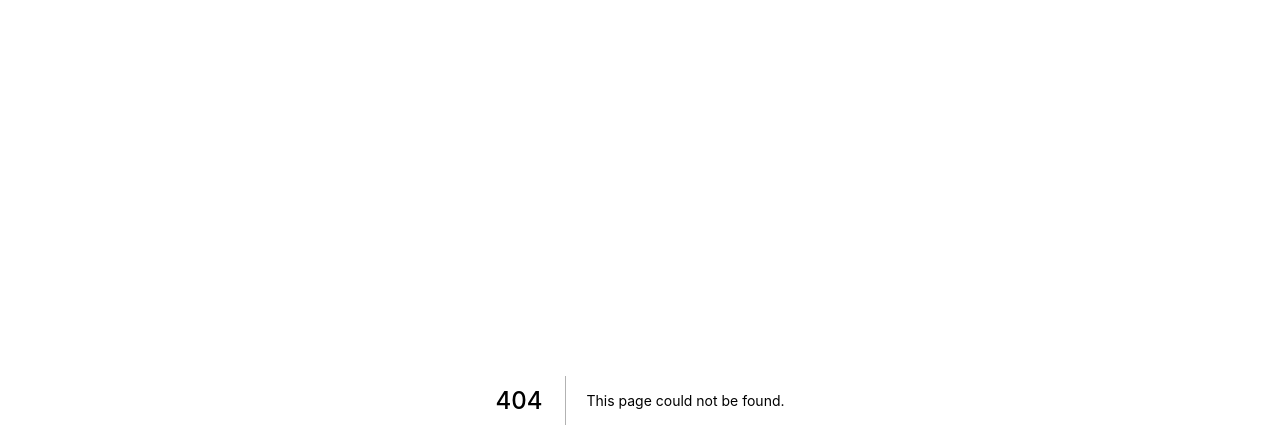
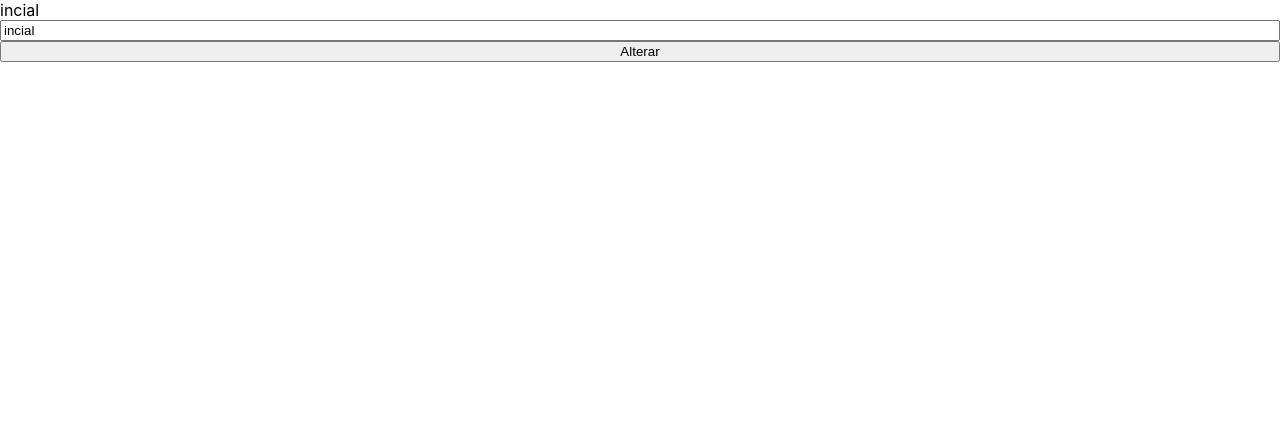
Before and after one commit to GeanGoncalves/ReactJS, a Next.js app in the folder curso-nextjs/exercicios/: page /estado/formulario in a window 1280 px wide. Before the commit this address had no page. Shown: the top 448 px of the page. Built offline with nearby package versions, Linux system fonts and the light colour scheme.

Commit message:
Revisão React Aula:38

```diff
--- /dev/null
+++ b/curso-nextjs/exercicios/pages/estado/formulario.jsx
@@ -0,0 +1,20 @@
+import { useState } from "react"
+
+export default function formulario(){
+    const [valor, setValor] = useState ("incial")
+
+    function alterarInput(){
+        setValor(valor + "!")
+    }
+    return(
+        <div style={{
+            display: "flex",
+            flexDirection: "column",
+        }}>
+            <span>{valor}</span>
+            <input type="text" value={valor}
+            onChange={e => setValor(e.target.value)} />
+            <button onClick={alterarInput}>Alterar</button>
+        </div>
+    )
+}
```
